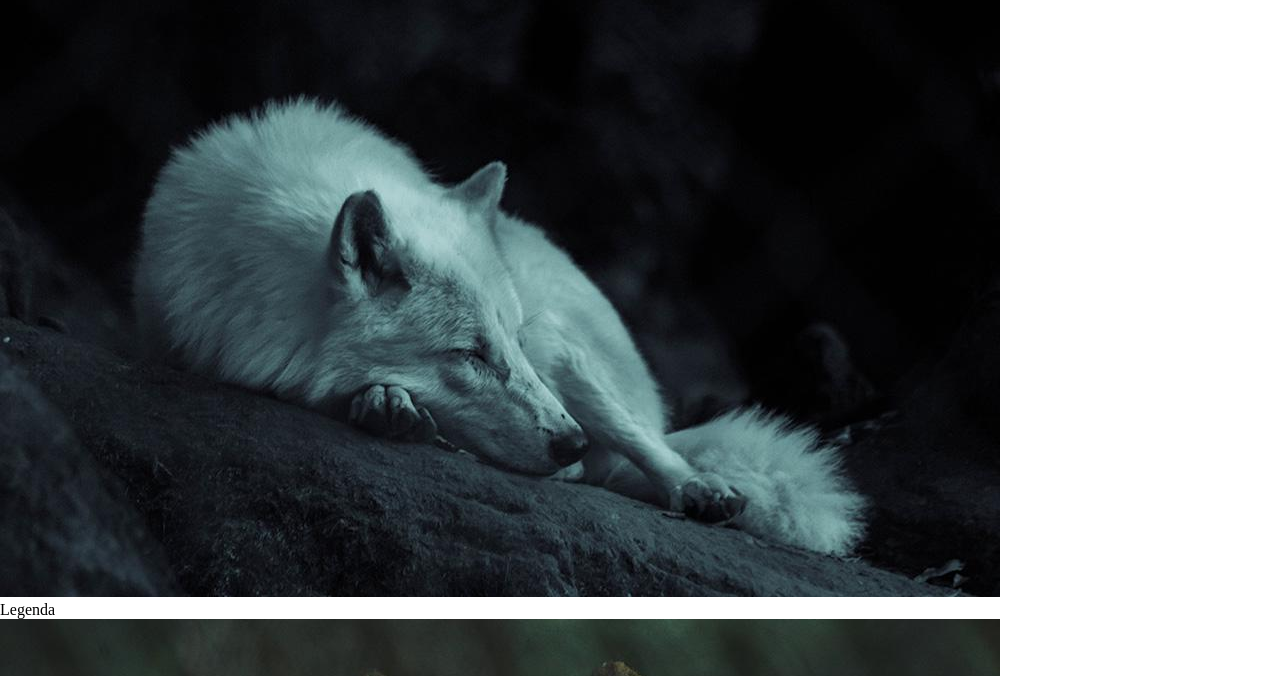
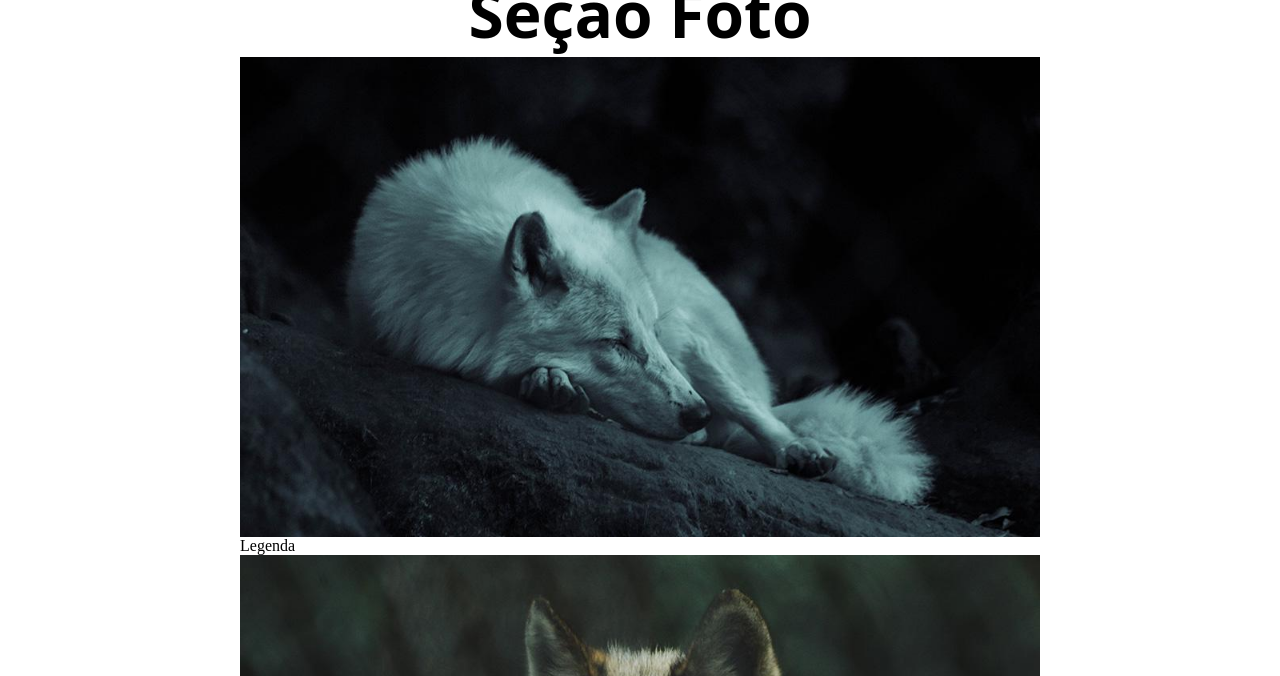
Before and after one commit to 1TDSPV-2023/rm551812, a plain HTML site: page index.html in a window 1280 px wide. Shown: the part 424-1100 px from the top of the page. Drawn offline with Linux system fonts and the light colour scheme.

Commit message:
Titulo da sec, img da sec e conteudo

```diff
--- a/css/estilo.css
+++ b/css/estilo.css
@@ -40,3 +40,21 @@
     color: #000;
     background-color: #fff;
 }
+
+.tit-sec{
+   text-align: center;
+   font-size: 4em;
+   font-family: system-ui, -apple-system, BlinkMacSystemFont, 'Segoe UI', Roboto, Oxygen, Ubuntu, Cantarell, 'Open Sans', 'Helvetica Neue', sans-serif;
+}
+
+.conteudo{
+    display: flex;
+    flex-wrap: wrap;
+    max-width: 800px;
+    margin: 0 auto;
+}
+
+.conteudo img{
+    display: block;
+    max-width: 100%;
+}
```
